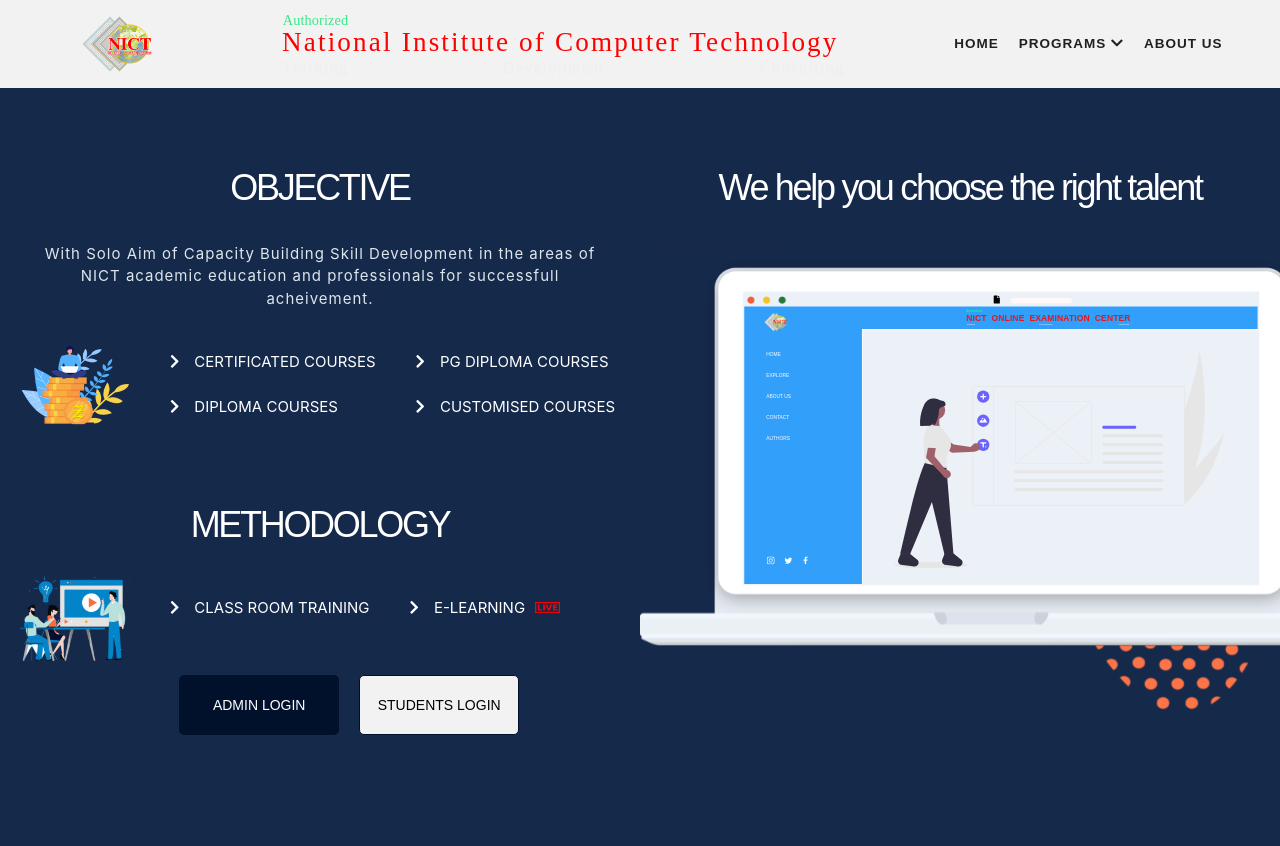
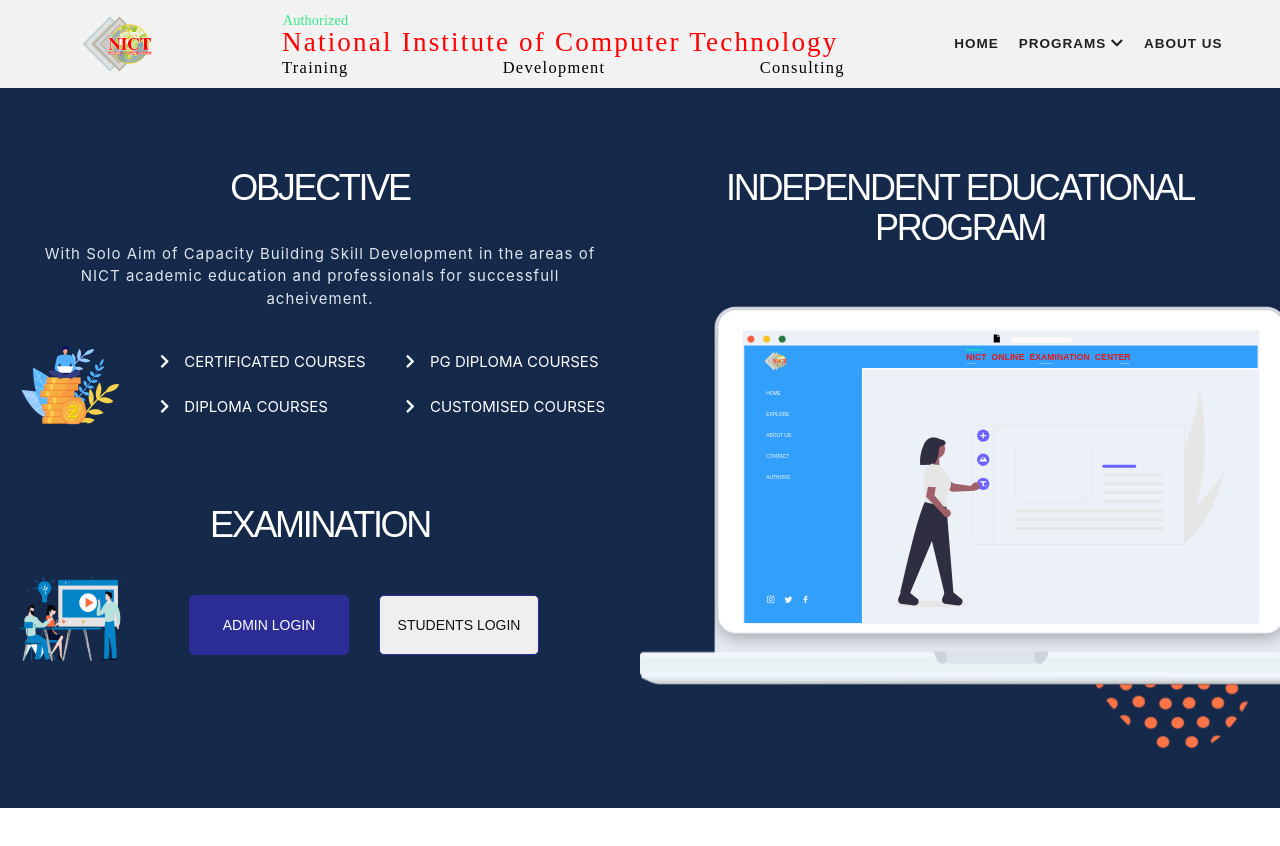
Before and after one commit to jithish-sekar/nict-website, a React (Create React App) app in the folder client/: page / in a window 1280 px wide. Shown: the top 846 px of the page. After the commit the page ends 808 px from the top, so only its background shows below. Built offline with nearby package versions, Linux system fonts and the light colour scheme.

Commit message:
make it better

```diff
--- a/client/src/components/landingpage/landingpage_component.js
+++ b/client/src/components/landingpage/landingpage_component.js
@@ -59,7 +59,7 @@
             <h3>OBJECTIVE</h3>
             <p>With Solo Aim of Capacity Building Skill Development in the areas of NICT academic education and professionals for successfull acheivement.</p>
             <div className="courseTypes">
-              <img style={{ height: "100px",width:"130px", paddingLeft: "20px", paddingTop: "20px" }} src="nicthome.png" alt="nict" />
+              <img style={{ height: "100px",width:"120px", paddingLeft: "20px", paddingTop: "20px" }} src="nicthome.png" alt="nict" />
               <div className='chevronRight'>
                 <i class="fas fa-chevron-right"></i><span>CERTIFICATED COURSES</span><br /><br />
                 <i class="fas fa-chevron-right"></i><span style={{ marginTop: "20px" }}>DIPLOMA COURSES</span><br />
@@ -70,24 +70,28 @@
               </div>
             </div>
             <div>
-              <h3>METHODOLOGY</h3>
+              {/* <h3>METHODOLOGY</h3>
               <div className="courseTypes">
-                <img style={{ height: "130px",width:"130px",  paddingLeft: "20px", paddingTop: "20px" }} src="nicthome2.png" alt="nict" />
+                <img style={{ height: "130px",width:"125px",  paddingLeft: "20px", paddingTop: "20px" }} src="nicthome2.png" alt="nict" />
                 <div className='chevronRight'>
                   <i class="fas fa-chevron-right"></i><span>CLASS ROOM TRAINING</span><br /><br />
                 </div>
                 <div className='chevronRight'>
                   <i class="fas fa-chevron-right"></i><span>E-LEARNING<img style={{ height: "11px", paddingLeft: "10px", paddingTop: "" }} src="live.jpg" alt="nict" /></span><br /><br />
                 </div>
+              </div> */}
+              <h3>EXAMINATION </h3>
+              <div style={{display:"flex"}}>
+              <img style={{ height: "130px",width:"125px",  paddingLeft: "20px", paddingTop: "20px" }} src="nicthome2.png" alt="nict" />
+              <div className="studentAdmin">
+              <Link to="/register"><button style={{backgroundColor: "#2c2c96",color:"#fff"}}>Admin Login</button></Link>
+              <Link to="/login"><button>Students Login</button></Link>
               </div>
-              <div className="studentAdmin">
-              <button style={{backgroundColor:"#01112c",color:"#fff"}}>Admin Login</button>
-              <button>Students Login</button>
               </div>
             </div>
           </div>
           <div className="brightStudent">
-            <h4 className="brightContainer">We help you choose the right talent</h4>
+            <h4 className="brightContainer">INDEPENDENT  EDUCATIONAL  PROGRAM</h4>
 
             <img style={{ height: "500px",width:'auto',marginTop: "40px", marginLeft: "auto", marginRight: "auto", display: "block" }} src={nictland} alt='nict' />
           </div>
--- a/client/src/components/landingpage/landingpage_component.scss
+++ b/client/src/components/landingpage/landingpage_component.scss
@@ -23,7 +23,7 @@
     // margin-top: 25px;
     width: 50%;
     // margin-left: 2.5%;
-    height: 100vh;
+    height:90vh;
 
  h3{
     // color:#1e3932;
@@ -67,24 +67,26 @@
         padding-top: 20px;
     }
     .studentAdmin{
-        margin-left: 28%;
+        margin-left: 10%;
+        padding-top: 50px;
         button{
             width: 160px;
             height: 60px;
             font-family:' Raleway',sans-serif;
             font-size: 14px;
             text-transform: uppercase;
-            background-color: #f2f2f2;
-            border: 1px solid #15294b;
+            border: 1px solid #2c2c96;
             border-radius: 5px;
-            border: 1px solid #01112c;
-            margin-right: 20px;
+            color: rgb(17, 17, 17);
+            // border: 1px solid #fff;
+            margin-right: 30px;
             cursor: pointer;
         }
         button:hover{
-            border: 3px solid #01112c;
-            // color: #fff;
-            transition: all .2s;
+            border:2px solid  #2c2c96;
+            background-color: #2c2c96;
+            color: #fff;
+            transition: all .4s;
         }
     }
 }
@@ -93,7 +95,7 @@
     width: 50%;
     // margin-left: 2.5%;
     // margin-top: 25px;
-    height: 100vh;
+    height: 90vh;
 
  .brightContainer{
     // font-family: 'Exo 2', sans-serif;
```
Also changed, not shown: client/src/components/Group.svg.
